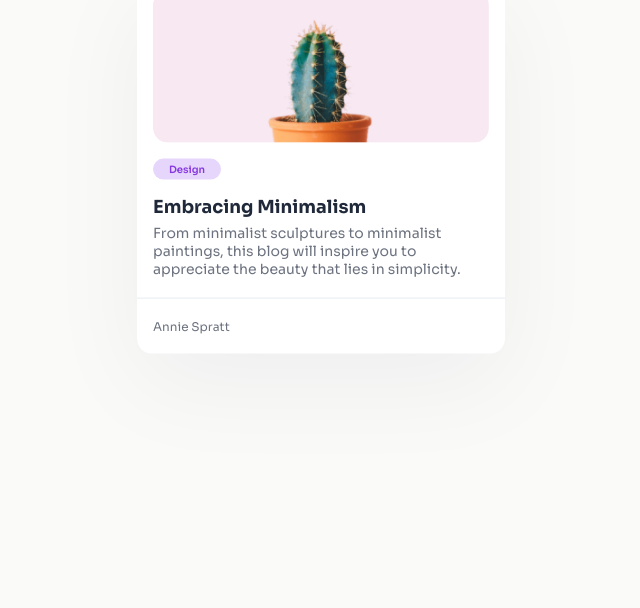
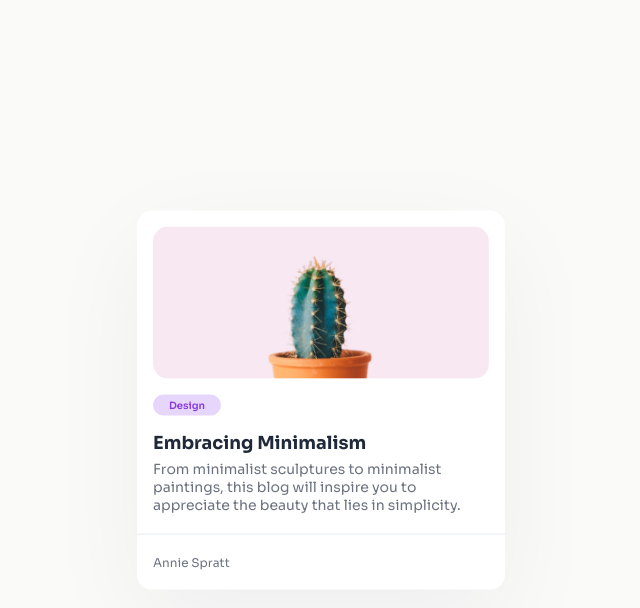
Before and after one commit to L-hso/Challenges, a plain HTML site: page minimal-blog-card/dist/index.html in a window 1280 px wide. Shown: the whole page, without its empty margins (319-959 px from the left). Drawn offline with Linux system fonts and the light colour scheme.

Commit message:
Update style.css

```diff
--- a/minimal-blog-card/dist/style.css
+++ b/minimal-blog-card/dist/style.css
@@ -21,7 +21,7 @@ body{
 
   position: absolute;
   left: 50%;
-  top: 164px;
+  top: 50%;
   transform: translate(-50%,-50%);
 }
 
```
